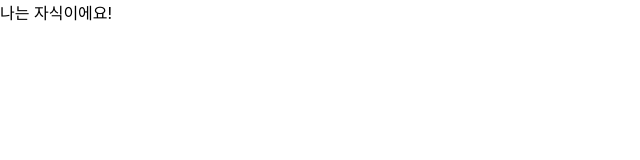
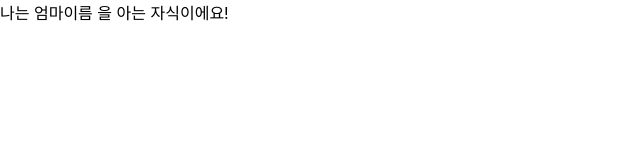
Before and after one commit to JellyKingdom/react-basic, a React (Create React App) app in the folder week-1/: page / in a window 1280 px wide. Shown: the top 160 px of the page, without its empty margins (0-640 px from the left). Built offline with nearby package versions, Linux system fonts and the light colour scheme.

Commit message:
feat: props2

```diff
--- a/week-1/src/App.js
+++ b/week-1/src/App.js
@@ -1,12 +1,14 @@
 import React from "react";
 
-function Child(){
-  return <div>나는 자식이에요!</div>;
+//props를 통해 부모 -> 자식 데이터가 전달된다.
+function Child(props){
+  console.log("props",props.motherName);
+  return <div>나는 {props.motherName} 을 아는 자식이에요!</div>;
 }
 
 //부모 -> 자식 정보를 전달했다!
 function Mother(){
-  const name = '엄마이름!';
+  const name = '엄마이름';
   return <Child motherName={name}/>;
 }
 
```
